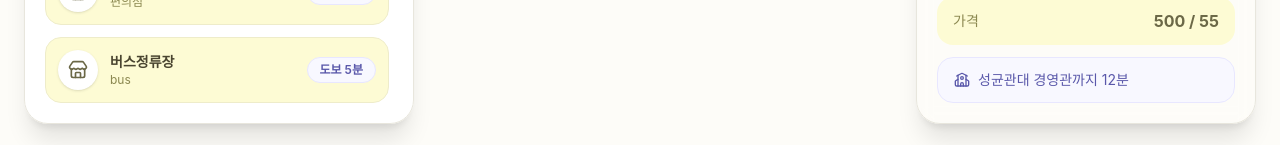
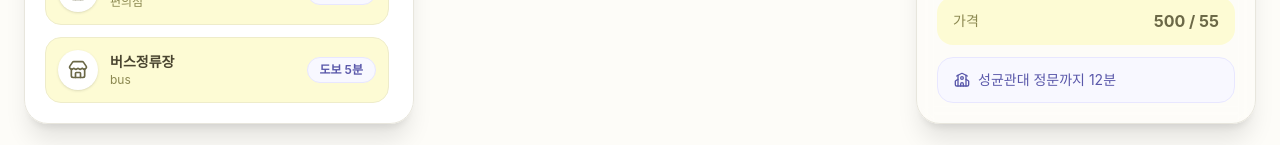
Before and after one commit to skku-2026-capstone-team-2/rooming-frontend, a React (Vite) app in the folder rooming/: page /infra-view in a window 1280 px wide. Shown: the part 652-797 px from the top of the page. Built offline with nearby package versions, Linux system fonts and the light colour scheme; a web font is replaced by a local one.

Commit message:
feat: 실제 도보 경로 표시 구현

```diff
--- a/rooming/src/pages/InfraViewScreen.tsx
+++ b/rooming/src/pages/InfraViewScreen.tsx
@@ -8,6 +8,7 @@ import { createPropertyMarkerHTML } from "../utils/createPropertyMarkerHTML";
 import { createInfraMarkerHTML } from "../utils/createInfraMarkerHTML";
 import { createSchoolMarkerHTML } from "../utils/createSchoolMarkerHTML";
 import { drawDistanceLine } from "../utils/drawDistanceLine";
+import { drawPedestrianRoute } from "../utils/drawPedestrianRoute";
 
 declare global {
   interface Window {
@@ -16,9 +17,9 @@ declare global {
 }
 
 const SCHOOL_PLACE = {
-  label: "성균관대 경영관",
-  lat: 37.5888,
-  lng: 126.9926,
+  label: "성균관대 정문",
+  lat: 37.5849,
+  lng: 126.9953,
 };
 
 const infraCategoryLabel: Record<string, string> = {
@@ -125,17 +126,18 @@ export default function InfraViewScreen() {
         });
 
         // 매물 ↔ 학교 거리선
-        drawDistanceLine({
+        drawPedestrianRoute({
           map,
           from: {
             lat: selectedProperty.lat,
             lng: selectedProperty.lng,
+            name: selectedProperty.title,
           },
           to: {
             lat: SCHOOL_PLACE.lat,
             lng: SCHOOL_PLACE.lng,
+            name: SCHOOL_PLACE.label,
           },
-          label: selectedProperty.distance ?? "도보 12분",
           strokeColor: "#6B67BB",
         });
 
--- /dev/null
+++ b/rooming/src/utils/drawPedestrianRoute.ts
@@ -0,0 +1,164 @@
+import { createDistanceLabelHTML } from "./createDistanceLabelHTML";
+
+type RoutePoint = {
+  lat: number;
+  lng: number;
+  name: string;
+};
+
+type DrawPedestrianRouteParams = {
+  map: any;
+  from: RoutePoint;
+  to: RoutePoint;
+  strokeColor?: string;
+};
+
+export async function drawPedestrianRoute({
+  map,
+  from,
+  to,
+  strokeColor = "#6B67BB",
+}: DrawPedestrianRouteParams) {
+  if (!window.Tmapv2) return;
+
+  const appKey = import.meta.env.VITE_TMAP_APP_KEY;
+
+  if (!appKey) {
+    console.error("VITE_TMAP_APP_KEY가 .env에 설정되어 있지 않습니다.");
+    return;
+  }
+
+  try {
+    const response = await fetch(
+      "https://apis.openapi.sk.com/tmap/routes/pedestrian?version=1",
+      {
+        method: "POST",
+        headers: {
+          "Content-Type": "application/json",
+          appKey,
+        },
+        body: JSON.stringify({
+          startX: from.lng,
+          startY: from.lat,
+          endX: to.lng,
+          endY: to.lat,
+          startName: from.name,
+          endName: to.name,
+          reqCoordType: "WGS84GEO",
+          resCoordType: "WGS84GEO",
+          searchOption: "0",
+          sort: "index",
+        }),
+      }
+    );
+
+    if (!response.ok) {
+      throw new Error(`보행자 경로 API 실패: ${response.status}`);
+    }
+
+    const data = await response.json();
+
+    const path: any[] = [];
+
+    data.features?.forEach((feature: any) => {
+      if (feature.geometry?.type !== "LineString") return;
+
+      feature.geometry.coordinates.forEach(([lng, lat]: [number, number]) => {
+        path.push(new window.Tmapv2.LatLng(lat, lng));
+      });
+    });
+
+    if (path.length === 0) {
+      console.warn("보행자 경로 좌표가 없습니다.");
+      return;
+    }
+
+    const routeInfo = getPedestrianRouteInfo(data);
+    const label = routeInfo.timeText;
+
+    const pedestrianRouteLine = new window.Tmapv2.Polyline({
+      path,
+      strokeColor,
+      strokeWeight: 5,
+      strokeOpacity: 0.9,
+      map,
+    });
+
+    const middlePosition = path[Math.floor(path.length / 2)];
+
+    let labelMarker: any = null;
+
+    const showLabel = () => {
+      if (labelMarker) return;
+
+      labelMarker = new window.Tmapv2.Marker({
+        position: middlePosition,
+        map,
+        iconHTML: createDistanceLabelHTML(label),
+        iconSize: new window.Tmapv2.Size(72, 28),
+        iconAnchor: new window.Tmapv2.Point(36, 14),
+      });
+    };
+
+    const hideLabel = () => {
+      if (!labelMarker) return;
+
+      labelMarker.setMap(null);
+      labelMarker = null;
+    };
+
+    pedestrianRouteLine.addListener("mouseenter", showLabel);
+    pedestrianRouteLine.addListener("mouseleave", hideLabel);
+  } catch (error) {
+    console.error("보행자 경로 표시 실패:", error);
+  }
+}
+
+function getPedestrianRouteInfo(data: any) {
+  const startFeature = data.features?.find(
+    (feature: any) => feature.geometry?.type === "Point"
+  );
+
+  const totalTime = startFeature?.properties?.totalTime;
+  const totalDistance = startFeature?.properties?.totalDistance;
+
+  return {
+    totalTime,
+    totalDistance,
+    timeText: formatWalkingTime(totalTime),
+    distanceText: formatWalkingDistance(totalDistance),
+  };
+}
+
+function formatWalkingTime(totalSeconds?: number) {
+  if (typeof totalSeconds !== "number") {
+    return "도보 정보";
+  }
+
+  const minutes = Math.ceil(totalSeconds / 60);
+
+  if (minutes < 60) {
+    return `도보 ${minutes}분`;
+  }
+
+  const hours = Math.floor(minutes / 60);
+  const remainingMinutes = minutes % 60;
+
+  if (remainingMinutes === 0) {
+    return `도보 ${hours}시간`;
+  }
+
+  return `도보 ${hours}시간 ${remainingMinutes}분`;
+}
+
+function formatWalkingDistance(totalMeters?: number) {
+  if (typeof totalMeters !== "number") {
+    return "";
+  }
+
+  if (totalMeters < 1000) {
+    return `${Math.round(totalMeters)}m`;
+  }
+
+  return `${(totalMeters / 1000).toFixed(1)}km`;
+}
```
